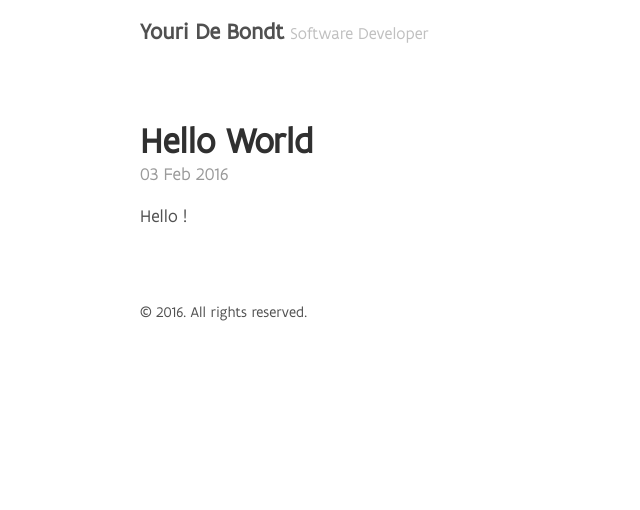
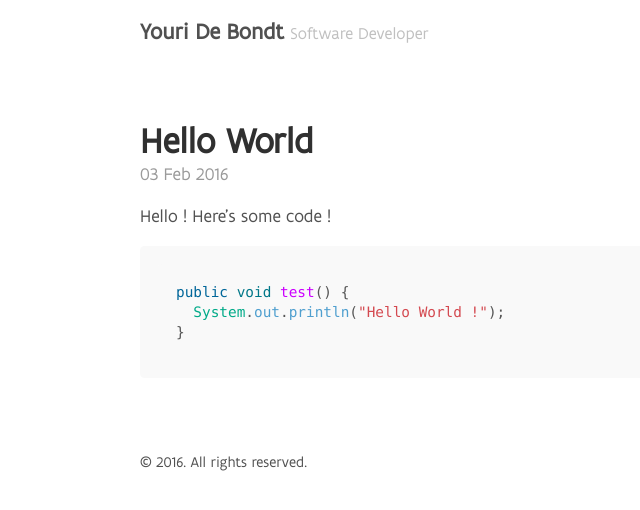
Before and after one commit to ydbondt/ydbondt.github.io, a Jekyll site: the page built from _posts/2016-02-03-Hello-World.md, in a window 1280 px wide. Shown: the top 510 px of the page, without its empty margins (185-825 px from the left). Built offline with Jekyll 4.4.1, drawn with Linux system fonts in a browser that asks for light colours.

Commit message:
Added code

````diff
--- a/_posts/2016-02-03-Hello-World.md
+++ b/_posts/2016-02-03-Hello-World.md
@@ -4,3 +4,10 @@ title: Hello World
 ---
 
 Hello !
+Here's some code !
+
+```java
+public void test() {
+  System.out.println("Hello World !");
+}
+```
````
